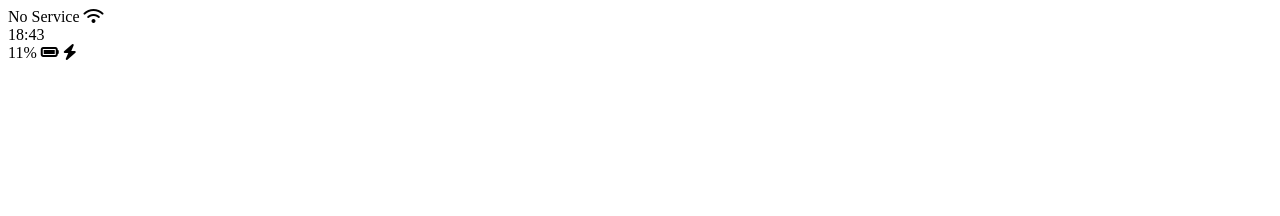
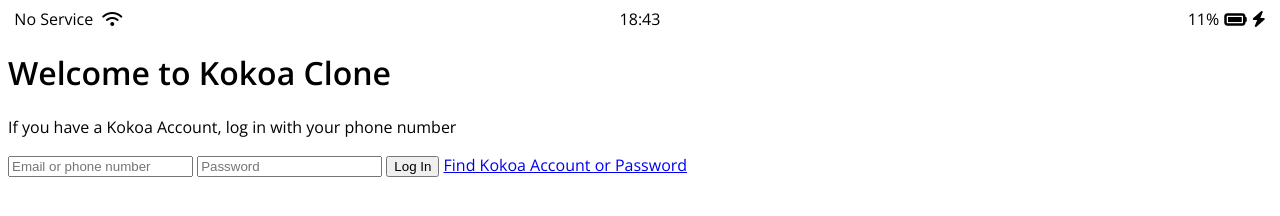
Before and after one commit to phk0806/kokoa_clone_2020, a plain HTML site: page index.html in a window 1280 px wide. Drawn offline with nearby package versions, Linux system fonts and the light colour scheme.

Commit message:
first css update

```diff
--- /dev/null
+++ b/css/styles.css
@@ -0,0 +1,27 @@
+@import url('https://fonts.googleapis.com/css2?family=Open+Sans:wght@400;600&display=swap');
+
+body {
+    font-family: 'Open Sans', sans-serif;
+}
+.status-bar {
+    display: flex;
+    justify-content: center;
+}
+.status-bar__column {
+    width:33%;
+}
+.status-bar__column:nth-child(2) {
+    display: flex;
+    justify-content: center;
+}
+.status-bar__column:last-child {
+    display: flex;
+    justify-content: flex-end;
+    align-items: center;
+}
+.status-bar__column .fa-battery-full {
+    margin:0px 5px;
+}
+.status-bar__column:first-child span {
+    margin-right:5px;
+}
--- a/index.html
+++ b/index.html
@@ -1,6 +1,7 @@
 <!DOCTYPE html>
 <html lang="en">
 <head>
+    <link rel="stylesheet" href="css/styles.css">
     <meta charset="UTF-8">
     <meta http-equiv="X-UA-Compatible" content="IE=edge">
     <meta name="viewport" content="width=device-width, initial-scale=1.0">
@@ -17,10 +18,23 @@
         </div>
         <div class="status-bar__column">
             <span>11%</span>
-            <i class="fas fa-battery-full"></i>
+            <i class="fas fa-battery-full fa-lg"></i>
             <i class="fas fa-bolt"></i>
         </div>
     </div>
+    <header class="welcome-header">
+        <h1 class="welcome-header__title">Welcome to Kokoa Clone</h1>
+        <p class="welcome-header__text">If you have a Kokoa Account, log in with your phone number</p>
+    </header>
+
+    <form id="login-form">
+        <input type="text" placeholder="Email or phone number" />
+        <input type="password" placeholder="Password" />
+        <input type="submit" value="Log In" />
+        <a href="#">Find Kokoa Account or Password</a>
+    </form>
+
+
     <script
         src="https://kit.fontawesome.com/03d1506ab7.js"
         crossorigin="anonymous">
```
